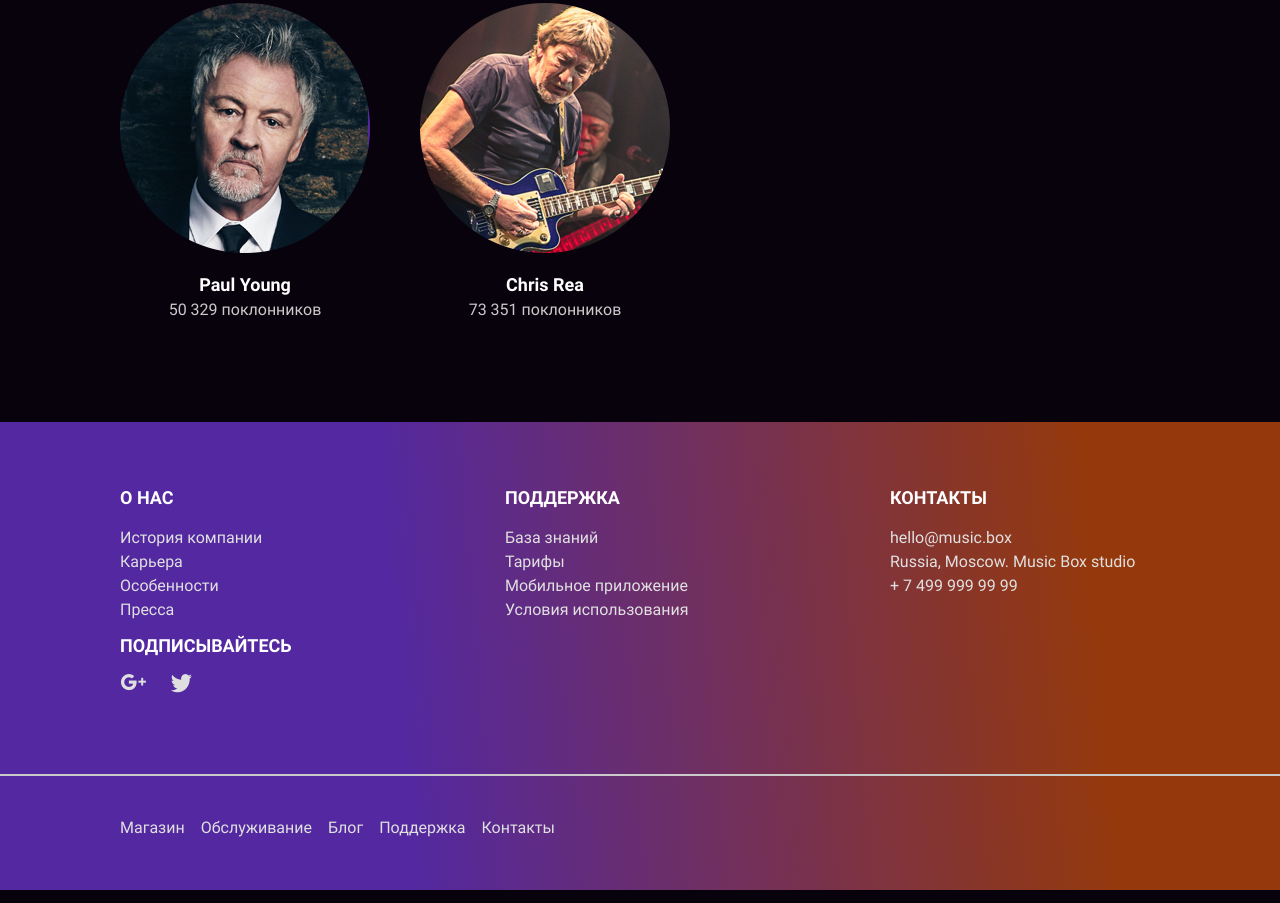
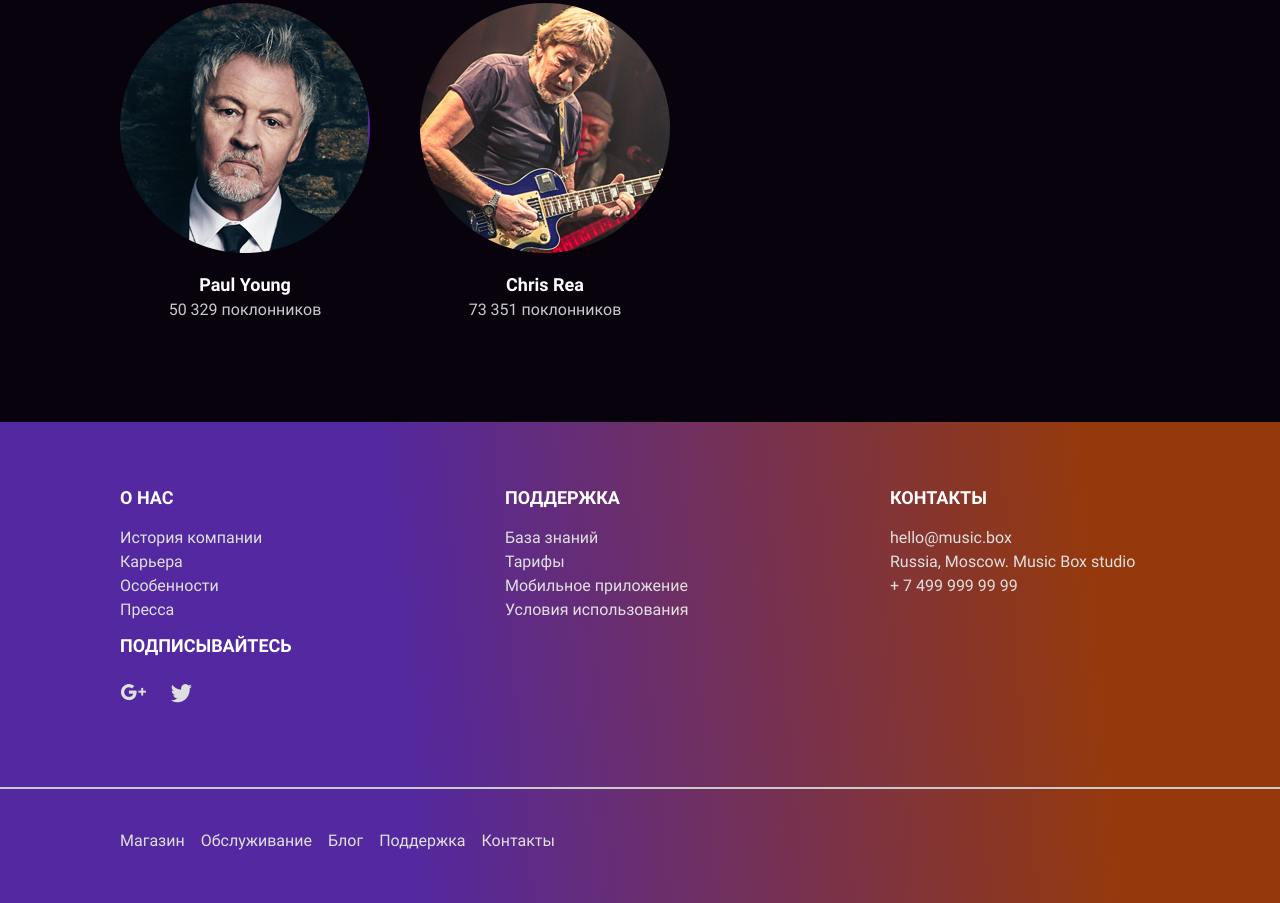
Before and after one commit to NadyaPod/layout-designer-project-56, a website: page src/artist.html in a window 1280 px wide. Shown: the part 2889-3792 px from the top of the page. Drawn offline with Linux system fonts and the light colour scheme.

Commit message:
feat: refactor

```diff
--- a/src/artist.html
+++ b/src/artist.html
@@ -249,14 +249,14 @@
         <h3 class="footer__list-title">Подписывайтесь</h3>
         <ul class="footer__list footer__list--socials">
           <li class="footer__item">
-            <a href="#" class="footer__link">
-              <img src="./images/icons/Google+.png" alt="">
+            <a href="#" class="footer__link footer__link--icon">
+              <img class="footer__icon" src="./images/icons/Google+.png" alt="">
               <span class="visually-hidden">Твиттер</span>
             </a>
           </li>
           <li class="footer__item">
-            <a href="#" class="footer__link">
-              <img src="./images/icons/Twitter.png" alt="">
+            <a href="#" class="footer__link footer__link--icon">
+              <img class="footer__icon" src="./images/icons/Twitter.png" alt="">
               <span class="visually-hidden">Гугл+</span>
             </a>
           </li>
--- a/src/styles/sass/blocks/_footer.scss
+++ b/src/styles/sass/blocks/_footer.scss
@@ -30,7 +30,7 @@
 
     &--socials {
       display: flex;
-      gap: 24px;
+      gap: 10px;
     }
   }
 
@@ -39,12 +39,23 @@
   }
 
   &__link {
+    display: block;
     color: $light-grey;
     text-decoration: none;
+
+    &--icon {
+      padding-top: 10px;
+      padding-bottom: 10px;
+      padding-right: 14px;
+    }
 
     &:hover {
       color: $white;
     }
+  }
+
+  &__icon {
+    display: block;
   }
 
   &__navigation-container {
--- a/src/styles/sass/blocks/_option.scss
+++ b/src/styles/sass/blocks/_option.scss
@@ -12,15 +12,15 @@
   }
 
   &--free {
-    background-image: url("../images/subscribe_1.png");
+    background-image: url("../images/subscribe/subscribe_1.png");
   }
 
   &--standard {
-    background-image: url("../images/subscribe_2.png");
+    background-image: url("../images/subscribe/subscribe_2.png");
   }
 
   &--premium {
-    background-image: url("../images/subscribe_3.png");
+    background-image: url("../images/subscribe/subscribe_3.png");
   }
 
   &__title {
```
Also changed, not shown: src/index.html (+6 -6 lines), src/styles/styles.css, 1 other file.
